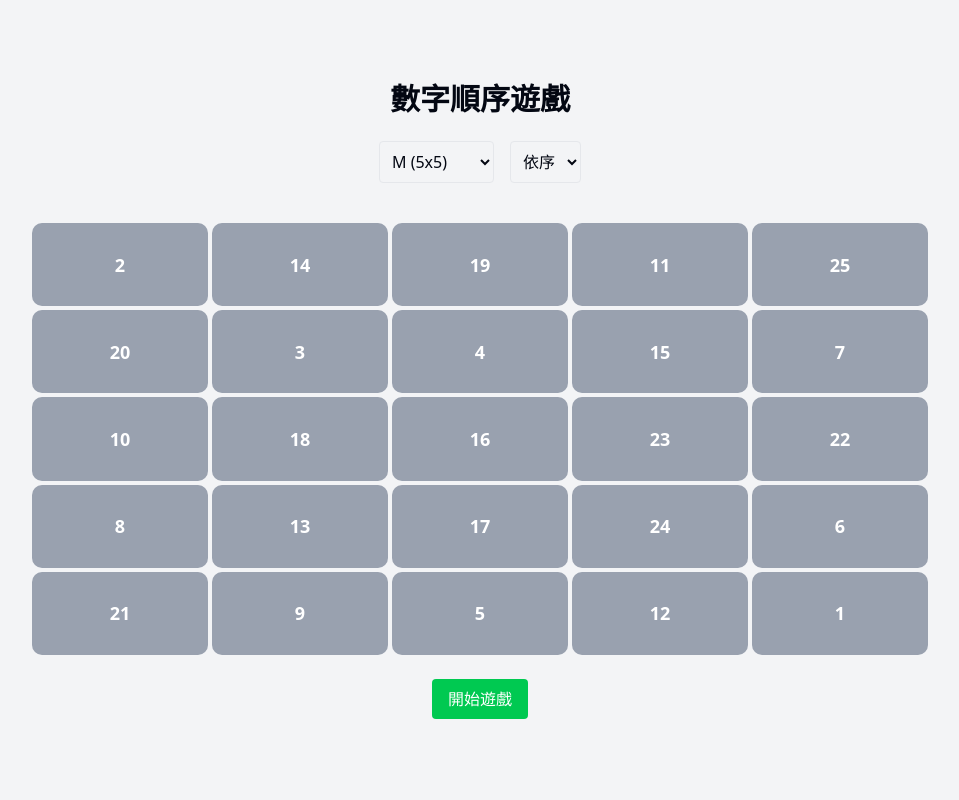
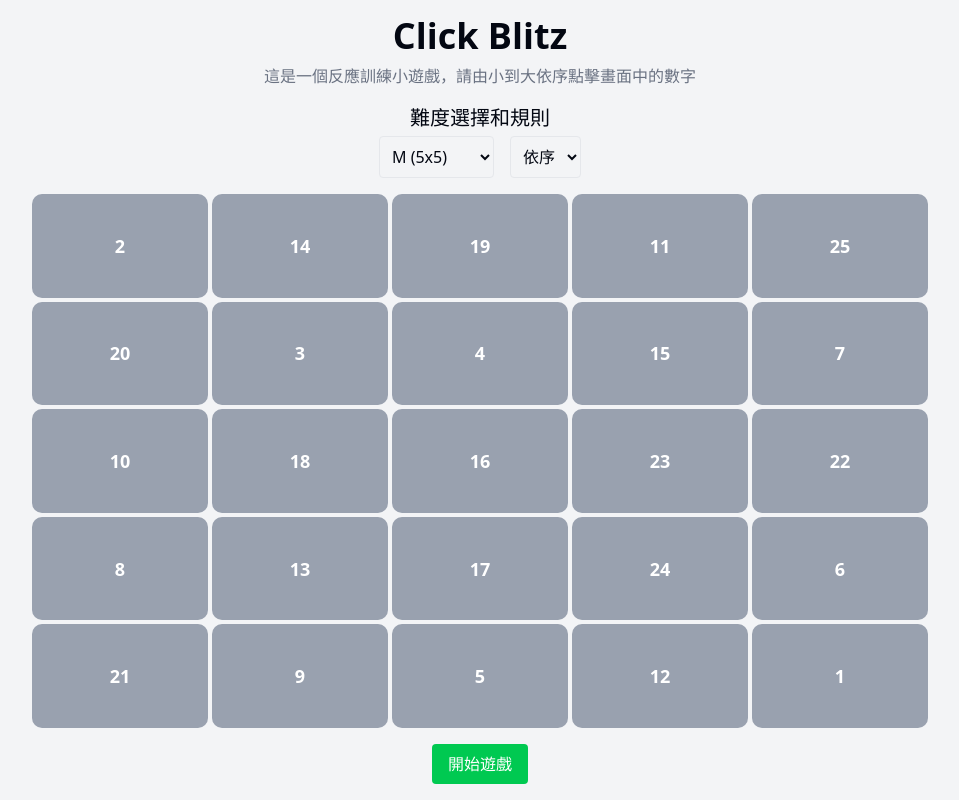
Before and after one commit to liuchiawei/flash-dial, a Next.js app: page / in a window 1280 px wide. Shown: the whole page, without its empty margins (160-1119 px from the left). Built offline with nearby package versions, Linux system fonts and the light colour scheme.

Commit message:
add information

```diff
--- a/src/components/ui/Game.tsx
+++ b/src/components/ui/Game.tsx
@@ -138,22 +138,33 @@ export default function Home() {
   };
 
   return (
-    <div className="flex flex-col items-center justify-center min-h-screen w-full bg-gray-100 p-4 gap-6">
-      <h1 className="text-3xl font-bold">數字順序遊戲</h1>
+    <div className="flex flex-col items-center justify-center h-screen w-full bg-gray-100 p-4 gap-4">
+      {/* Title Section 標題 */}
+      <div className="flex flex-col items-center justify-center gap-2">
+        <h1 className="text-4xl font-bold">Click Blitz</h1>
+        <p className="text-gray-500 text-justify">
+          這是一個反應訓練小遊戲，請由小到大依序點擊畫面中的數字
+        </p>
+      </div>
 
-      {(isPlaying || nextExpectedIndex >=
-        generateTargetSequence(difficulties[difficulty].max, rule).length) && (
-        <>
+      {/* Time Display Section 顯示時間和最佳時間 */}
+      {(isPlaying ||
+        nextExpectedIndex >=
+          generateTargetSequence(difficulties[difficulty].max, rule)
+            .length) && (
+        <div className="flex flex-col items-center justify-center gap-1">
           <div className="text-xl">時間：{timer} 秒</div>
-          <div className="text-lg">
+          <div className="text-gray-500">
             最佳時間：{bestTime !== null ? `${bestTime} 秒` : "尚未記錄"}
           </div>
-        </>
+        </div>
       )}
 
-      {/* 難度和規則選擇 */}
+      {/* Difficulty and Rule Selection Section 顯示難度和規則選擇 */}
       {!isPlaying && (
-        <div className="mb-4 flex gap-4 *:cursor-pointer">
+        <div className="flex flex-col items-center justify-center gap-1">
+          <h2 className="text-xl">難度選擇和規則</h2>
+          <div className="flex gap-4 *:cursor-pointer">
             <select
               value={difficulty}
               onChange={(e) => setDifficulty(e.target.value as Difficulty)}
@@ -180,15 +191,20 @@ export default function Home() {
               ))}
             </select>
           </div>
-      )}
-
-      {nextExpectedIndex >=
-        generateTargetSequence(difficulties[difficulty].max, rule).length && (
-        <div className="mt-4 text-2xl font-bold text-green-600">
-          恭喜！您在 {timer} 秒內完成了遊戲。
         </div>
       )}
 
+      {/* Game Completion Message Section 顯示遊戲完成訊息 */}
+      {nextExpectedIndex >=
+        generateTargetSequence(difficulties[difficulty].max, rule).length && (
+        <div className="mt-4 text-xl font-bold text-center">
+          恭喜！
+          <br />
+          你在 {timer} 秒內完成。
+        </div>
+      )}
+
+      {/* Game Board Section 遊戲面板 */}
       {numbers.length === 0 ? (
         <div className="text-xl">請點擊「開始遊戲」開始</div>
       ) : (
@@ -206,13 +222,13 @@ export default function Home() {
         />
       )}
 
+      {/* Start Button Section 開始按鈕 */}
       <button
-        onClick={startGame}
+        onClick={isPlaying ? () => setIsPlaying(false) : startGame}
         className="px-4 py-2 bg-green-500 text-white rounded hover:bg-green-600 cursor-pointer"
       >
         {isPlaying ? "重新開始" : "開始遊戲"}
       </button>
-
     </div>
   );
 }
--- a/src/components/ui/GameBaord.tsx
+++ b/src/components/ui/GameBaord.tsx
@@ -19,7 +19,7 @@ const GameBoard: React.FC<GameBoardProps> = ({
 }) => {
   return (
     <div
-      className={`w-full max-w-4xl h-108 grid gap-1 ${
+      className={`w-full max-w-4xl h-full grid gap-1 ${
         size === 10 ? "grid-cols-10" : size === 7 ? "grid-cols-7" : size === 5 ? "grid-cols-5" : "grid-cols-3"
       }`}
     >
@@ -33,7 +33,7 @@ const GameBoard: React.FC<GameBoardProps> = ({
             key={number}
             onClick={() => handleClick(number)}
             disabled={!isPlaying}
-            className={`relative w-full h-full text-white text-lg font-bold rounded-lg flex items-center justify-center transition-all cursor-pointer
+            className={`relative w-full h-full text-white text-lg font-bold rounded-lg flex items-center justify-center transition-all cursor-pointer active:translate-y-[1px] active:inset-shadow-sm
               ${
                 isClicked
                   ? "bg-green-500"
@@ -42,9 +42,7 @@ const GameBoard: React.FC<GameBoardProps> = ({
                   : "bg-gray-400"
               }
               ${
-                isWrong
-                  ? "bg-red-400 animate-shake animate-once animate-duration-100"
-                  : ""
+                isWrong ? "bg-red-400" : ""
               }`}
           >
             {number}
```
Lines whose indentation alone changed are shown as unchanged.
